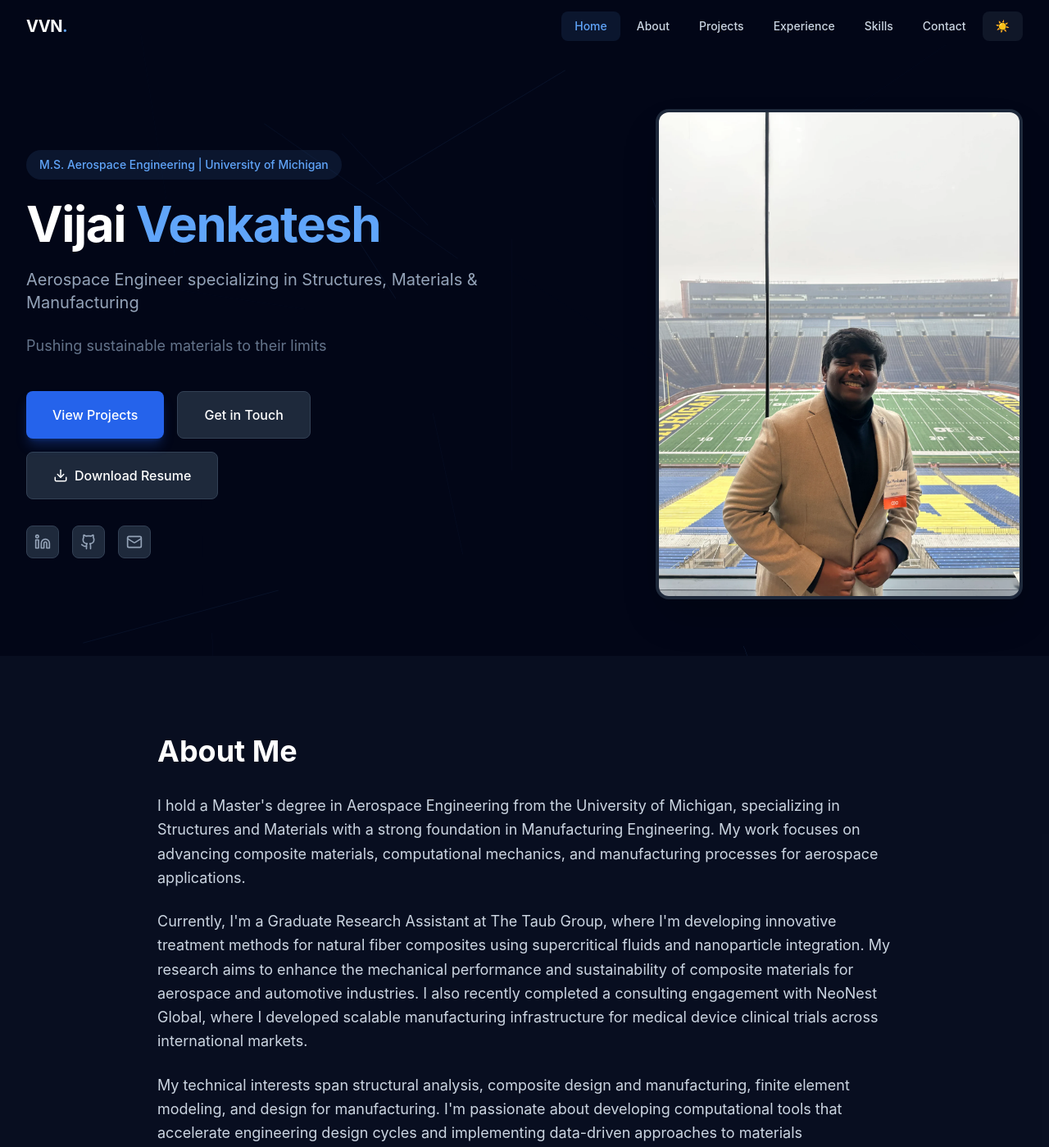
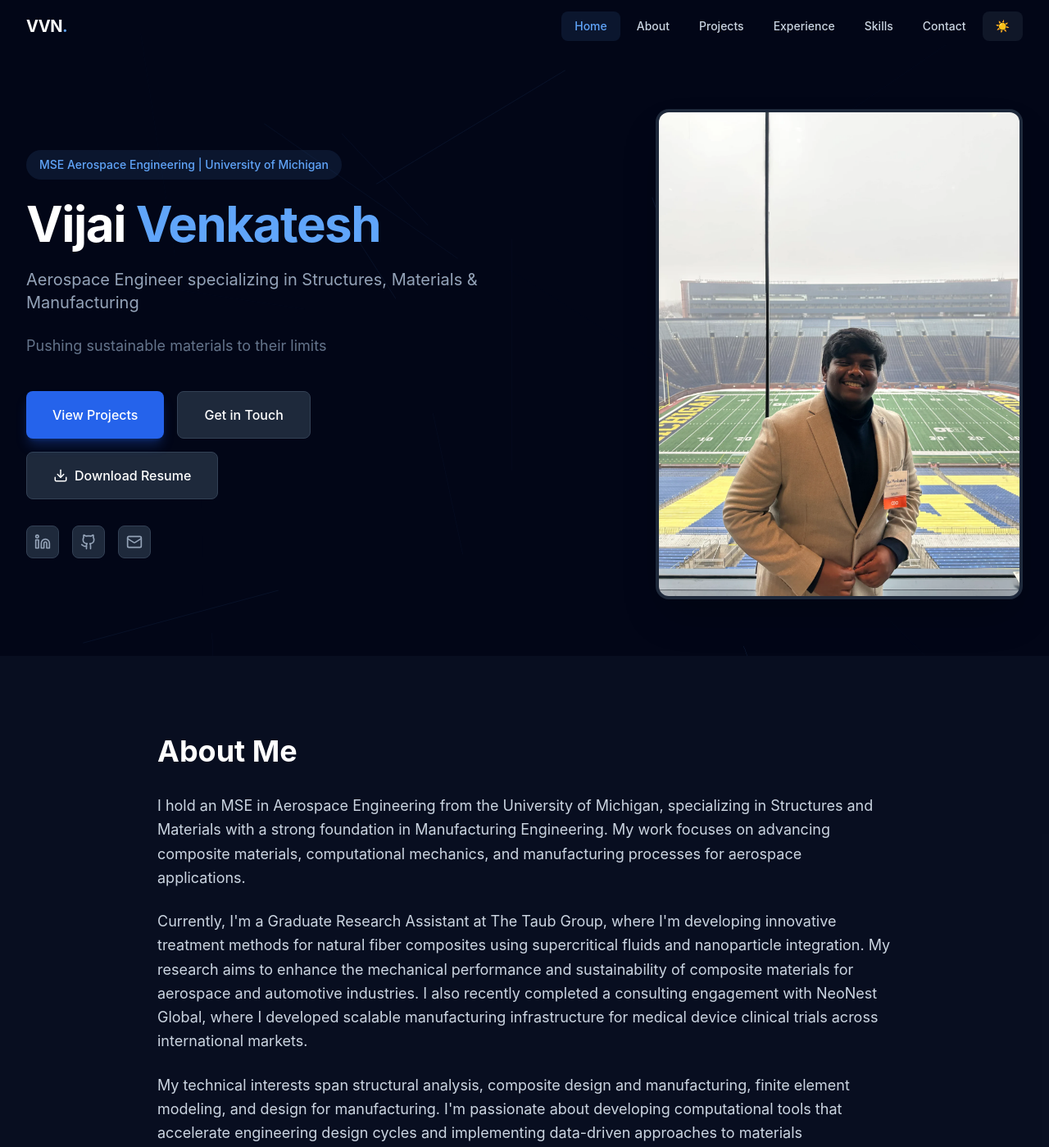
Before and after one commit to vijai27/portfolio, a React (Vite) app: page / in a window 1280 px wide. Shown: the top 1399 px of the page at 82% size. Built offline with nearby package versions, Linux system fonts and the light colour scheme.

Commit message:
Update degree title to MSE Aerospace Engineering

```diff
--- a/src/App.jsx
+++ b/src/App.jsx
@@ -343,7 +343,7 @@ const Portfolio = () => {
               <div className={`inline-block px-4 py-2 rounded-full ${
                 darkMode ? 'bg-blue-400/10 text-blue-400' : 'bg-blue-50 text-blue-600'
               } text-sm font-medium`}>
-                M.S. Aerospace Engineering | University of Michigan
+                MSE Aerospace Engineering | University of Michigan
               </div>
               <h1 className={`text-5xl md:text-6xl font-bold ${darkMode ? 'text-white' : 'text-slate-900'} tracking-tight leading-tight`}>
                 Vijai <span className={darkMode ? 'text-blue-400' : 'text-blue-600'}>Venkatesh</span>
@@ -435,7 +435,7 @@ const Portfolio = () => {
             </h2>
             <div className="space-y-6">
               <p className={`text-lg leading-relaxed ${darkMode ? 'text-slate-300' : 'text-slate-600'}`}>
-                I hold a Master's degree in Aerospace Engineering from the University of Michigan, specializing in Structures and Materials with a strong foundation in Manufacturing Engineering. My work focuses on advancing composite materials, computational mechanics, and manufacturing processes for aerospace applications.
+                I hold an MSE in Aerospace Engineering from the University of Michigan, specializing in Structures and Materials with a strong foundation in Manufacturing Engineering. My work focuses on advancing composite materials, computational mechanics, and manufacturing processes for aerospace applications.
               </p>
               <p className={`text-lg leading-relaxed ${darkMode ? 'text-slate-300' : 'text-slate-600'}`}>
                 Currently, I'm a Graduate Research Assistant at The Taub Group, where I'm developing innovative treatment methods for natural fiber composites using supercritical fluids and nanoparticle integration. My research aims to enhance the mechanical performance and sustainability of composite materials for aerospace and automotive industries. I also recently completed a consulting engagement with NeoNest Global, where I developed scalable manufacturing infrastructure for medical device clinical trials across international markets.
```
Also changed, not shown: 2 other files (tests, documents, lock files or other folders).
